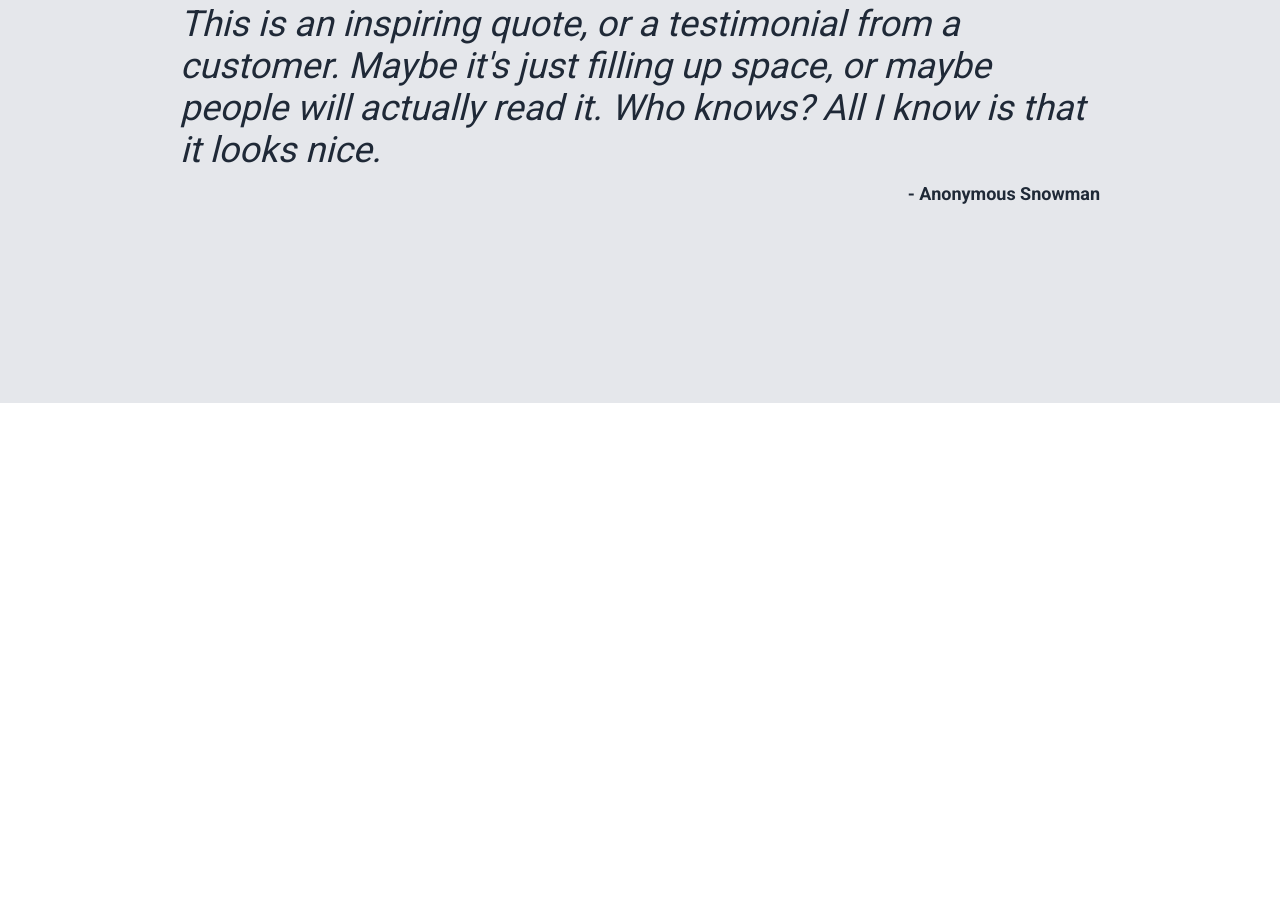
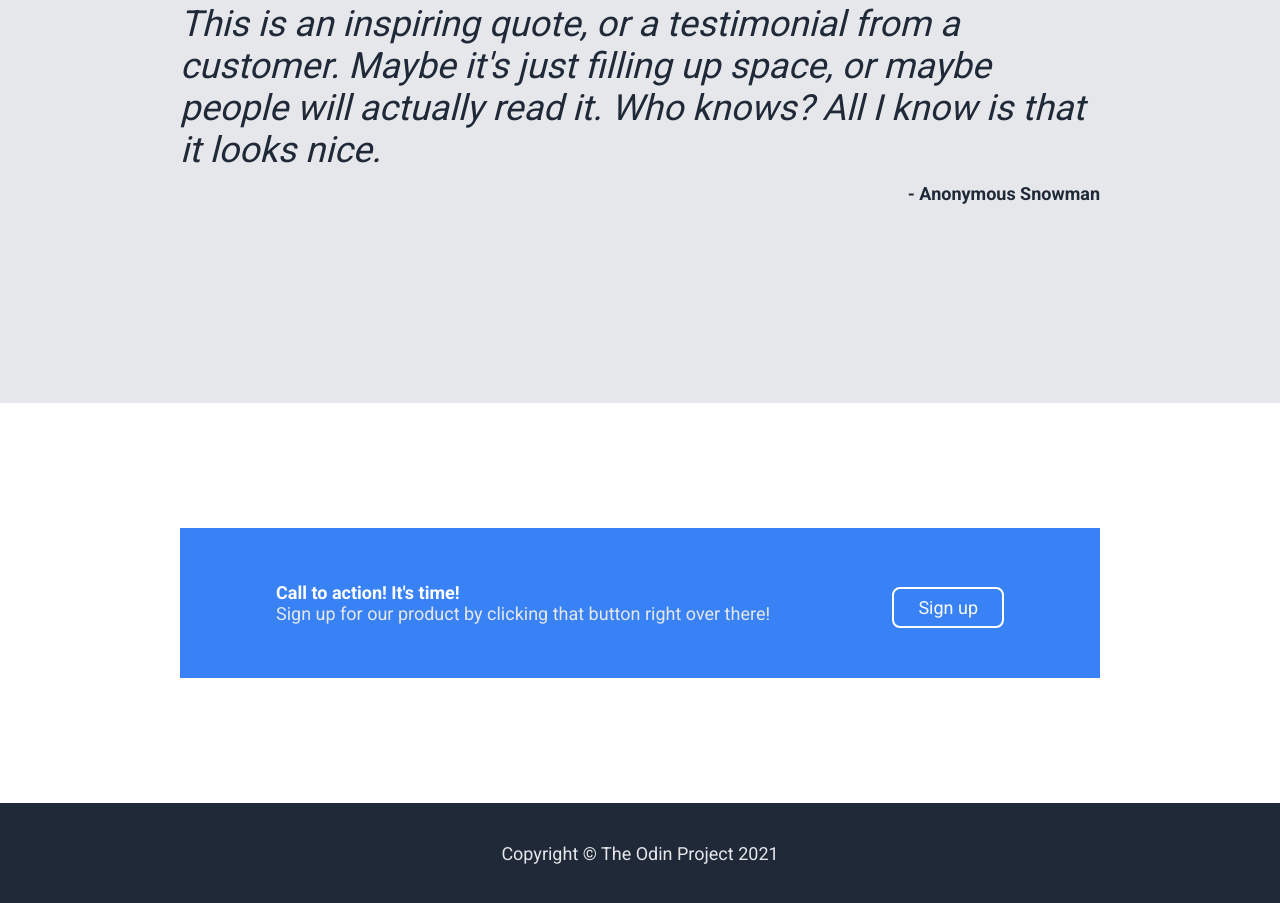
Before and after one commit to zubair-ahmadzai/odin-landing-page, a plain HTML site: page index.html in a window 1280 px wide. Shown: the part 1397-2300 px from the top of the page. Before the commit the page ends 1800 px from the top, so only its background shows below. Drawn offline with Linux system fonts and the light colour scheme.

Commit message:
Add cta and footer with css

```diff
--- a/index.html
+++ b/index.html
@@ -50,5 +50,17 @@
         <div class="quote-text">This is an inspiring quote, or a testimonial from a customer. Maybe it's just filling up space, or maybe people will actually read it. Who knows? All I know is that it looks nice.</div>
         <div class="quote-author">- Anonymous Snowman</div>
     </div>
+    <div class="cta">
+        <div class="cta-box">
+            <div class="cta-copy">
+                <div class="cta-main">Call to action! It's  time!</div>
+                <div class="cta-sub">Sign up for our product by clicking that button right over there!</div>
+            </div>
+            <div class="sign-up">Sign up</div>
+        </div>
+    </div>
+    <div class="footer">
+        <div class="footer-text">Copyright © The Odin Project 2021</div>
+    </div>
 </body>
 </html>
--- a/style.css
+++ b/style.css
@@ -124,6 +124,8 @@ a {
     text-align: center;
 }
 
+/* SECTION 3: QUOTE */
+
 .quote {
     box-sizing: border-box;
     height: 600px;
@@ -148,3 +150,55 @@ a {
     font-size: 18px;
     font-weight: 800;
 }
+
+/* SECTION 4: CTA */
+
+.cta {
+    box-sizing: border-box;
+    height: 400px;
+    padding: 0 180px;
+    background-color: white;
+    display: flex;
+    flex-direction: column;
+    justify-content: center;
+}
+
+.cta-box {
+    box-sizing: border-box;
+    height: 150px;
+    background-color: #3882F6;
+    padding: 36px 96px;
+    display: flex;
+    justify-content: space-between;
+    align-items: center;
+}
+
+.cta-main {
+    color: white;
+    font-size: 18px;
+    font-weight: 800;
+}
+
+.cta-sub {
+    color: #E5E7EB;
+    font-size: 18px;
+}
+
+.cta-box .sign-up {
+    border: 2px solid white;
+}
+
+/* SECTION 5: FOOTER */
+
+.footer {
+    height: 100px;
+    background-color: #1F2937;
+    display: flex;
+    align-items: center;
+    justify-content: center;
+}
+
+.footer-text {
+    color: #E5E7EB;
+    font-size: 18px;
+}
```
